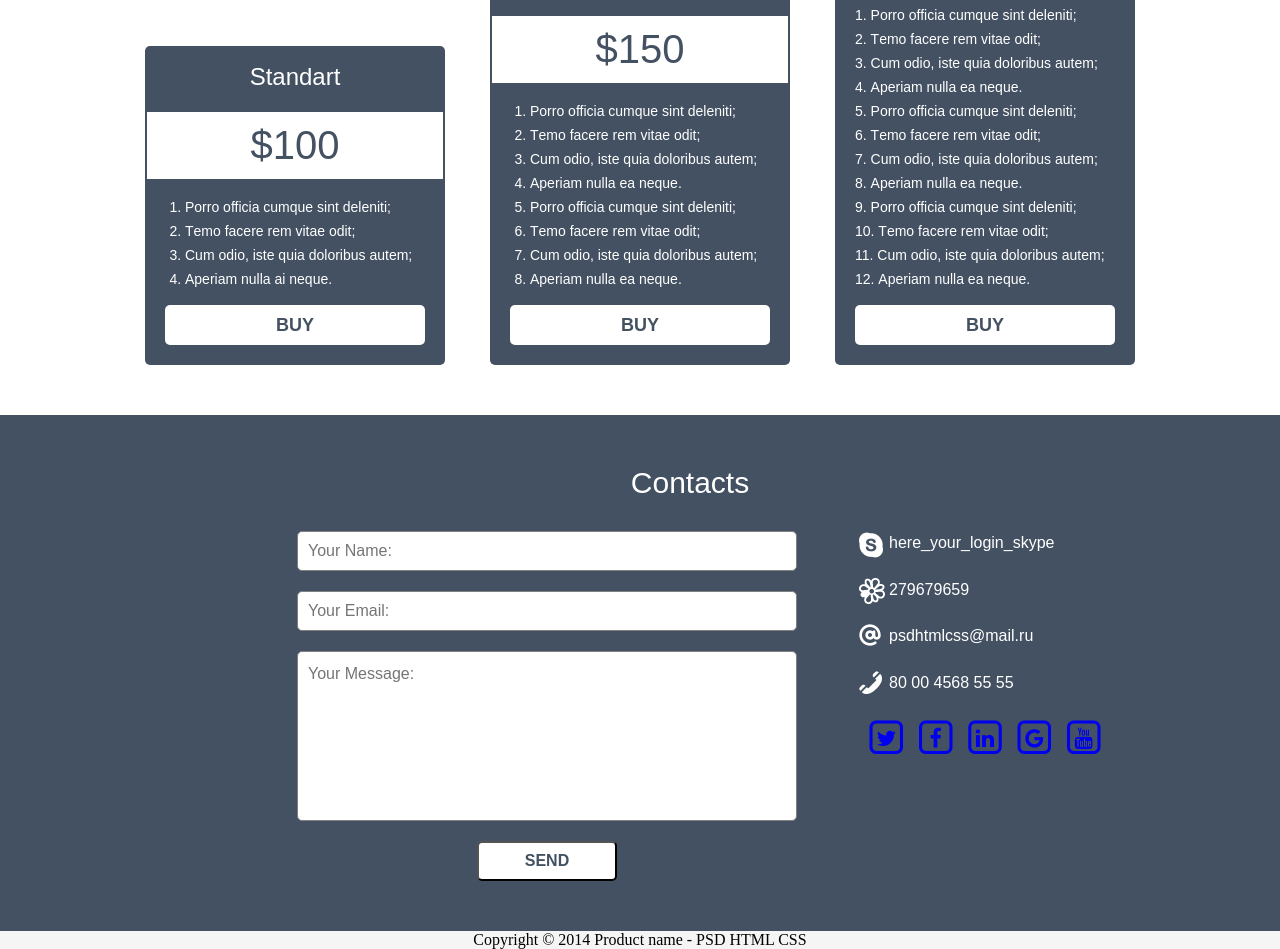
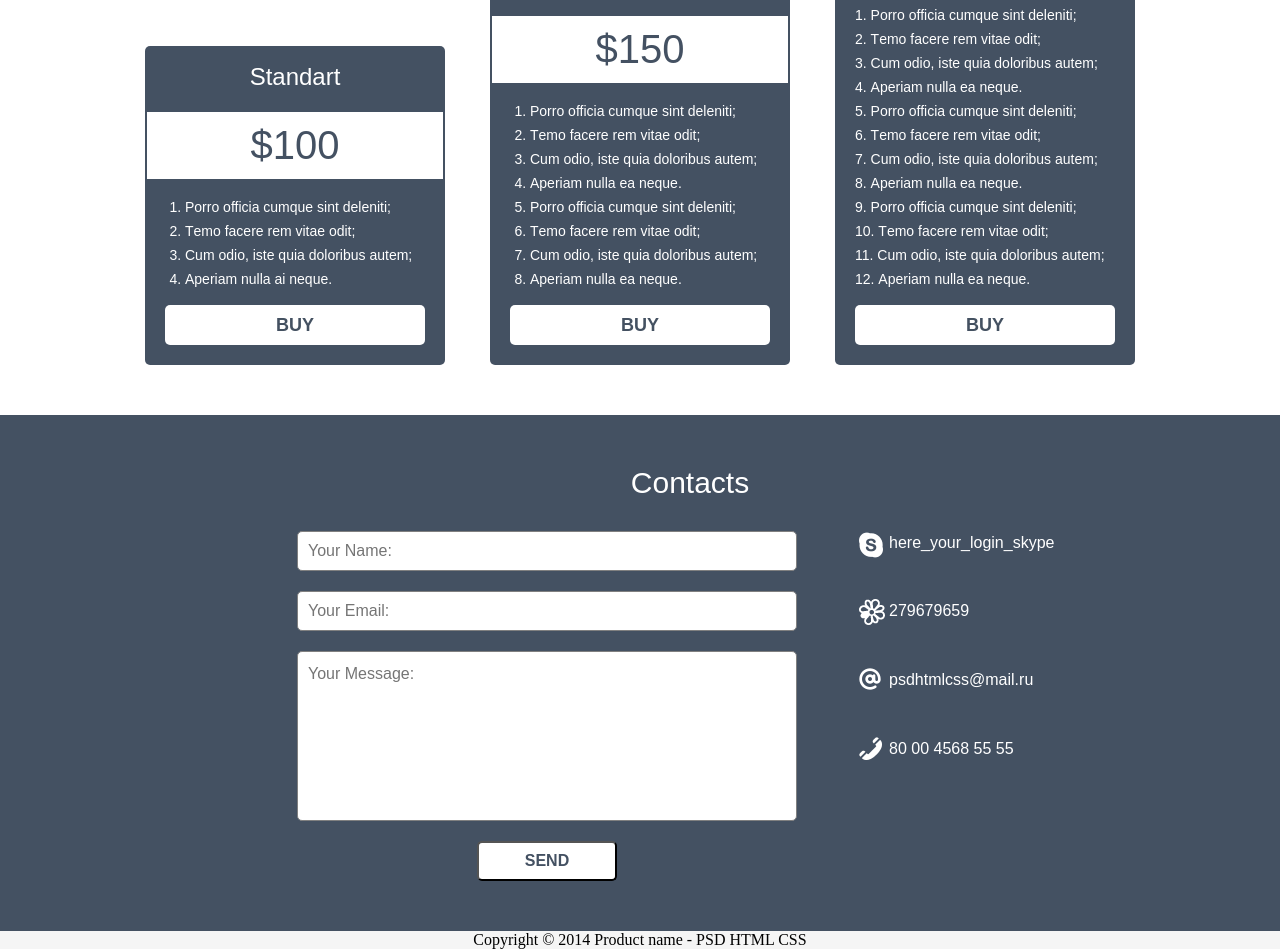
Before and after one commit to finn795/HTML5-and-CSS3, a plain HTML site: page index.html in a window 1280 px wide. Shown: the part 2391-3340 px from the top of the page. Drawn offline with Linux system fonts and the light colour scheme.

Commit message:
mistakes

```diff
--- a/index.html
+++ b/index.html
@@ -153,28 +153,6 @@
                <span class="contacts-wrap-icq">279679659</span>
                <span class="contacts-wrap-email">psdhtmlcss@mail.ru</span>
                <span class="contacts-wrap-tel">80 00 4568 55 55</span>
-                <div class="contacts-social-icon">
-                    <a href="#" class="tweet"><span class="fa-stack fa-lg">
-                <i class="fa fa-square-o fa-stack-2x"></i>
-                <i class="fa fa-twitter fa-stack-1x"></i>
-                </span></a>
-                    <a href="#" class="facebook"><span class="fa-stack fa-lg">
-                <i class="fa fa-square-o fa-stack-2x"></i>
-                <i class="fa fa-facebook fa-stack-1x"></i>
-                </span></a>
-                    <a href="#" class="linkedin"><span class="fa-stack fa-lg">
-                <i class="fa fa-square-o fa-stack-2x"></i>
-                <i class="fa fa-linkedin fa-stack-1x"></i>
-                </span></a>
-                    <a href="#" class="google"><span class="fa-stack fa-lg">
-                <i class="fa fa-square-o fa-stack-2x"></i>
-                <i class="fa fa-google fa-stack-1x"></i>
-                </span></a>
-                    <a href="#" class="youtube"><span class="fa-stack fa-lg">
-                <i class="fa fa-square-o fa-stack-2x"></i>
-                <i class="fa fa-youtube fa-stack-1x"></i>
-                </span></a>
-                </div>
             </div>
         </section>
         <section class="end">
```
